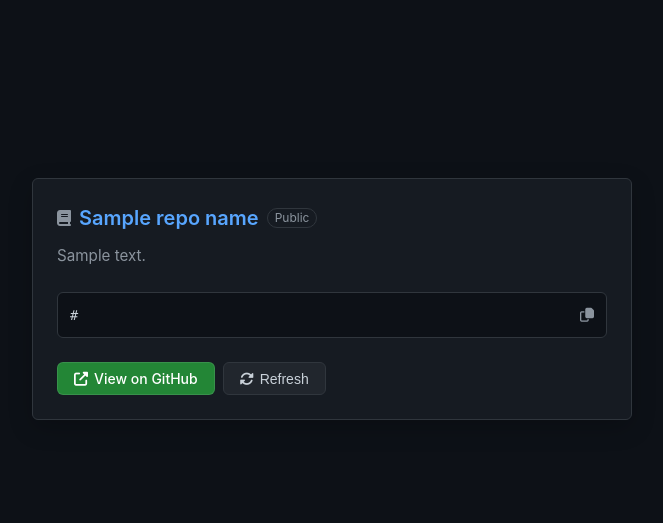
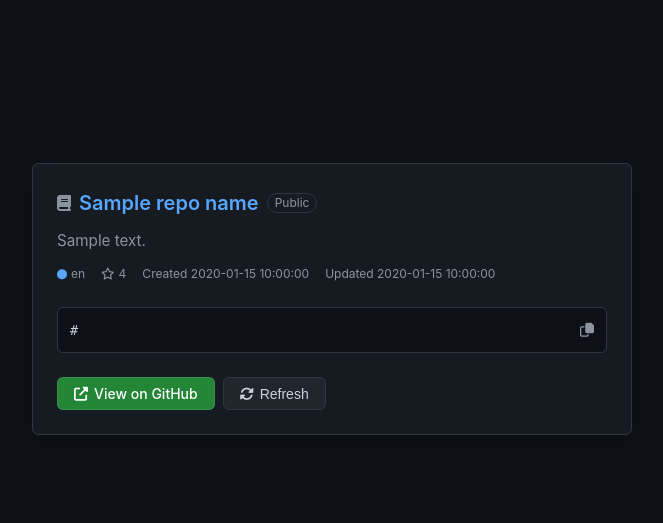
Before and after one commit to nikanikoo/random_repository_github, a Flask app: template templates/index.html in a window 1280 px wide. Shown: the part 66-589 px from the top of the page, without its empty margins (308-971 px from the left). Run offline with Flask 3, Linux system fonts and the light colour scheme; the template is opened without the code that fills it: most values are stand-ins (such as "Sample title", 1, 10 or a date in 2020).

Commit message:
feat: implement random repository search with UI enhancements

```diff
--- a/app.py
+++ b/app.py
@@ -3,6 +3,7 @@
 import random
 import os
 import time
+import datetime
 from dotenv import load_dotenv
 
 # Load environment variables from .env file
@@ -17,56 +18,46 @@
 
 # Configuration
 GITHUB_TOKEN = os.environ.get('GITHUB_TOKEN')  # System-wide token (optional)
-CACHE_TIMEOUT = 1800  # 30 minutes
-
-# Simple cache
-cache = {
-    'repositories': [],
-    'last_updated': 0
-}
 
 def get_repositories():
-    current_time = time.time()
-
-    # If cache is valid, return it
-    if cache['repositories'] and (current_time - cache['last_updated'] < CACHE_TIMEOUT):
-        return cache['repositories']
-
     try:
-        headers = {'User-Agent': 'RandomRepoApp/1.0'}
+        headers = {
+            'User-Agent': 'RandomRepoApp/1.0',
+            'Accept': 'application/vnd.github.v3+json'
+        }
 
         # Priority: 1. Logged-in user token, 2. System-wide GITHUB_TOKEN
         token = session.get('access_token') or GITHUB_TOKEN
         if token:
             headers['Authorization'] = f'token {token}'
 
-        random_since = random.randint(1, 100000000)
+        start_date = datetime.date(2008, 1, 1)
+        end_date = datetime.date.today()
+        time_between = end_date - start_date
+        random_days = random.randrange(time_between.days)
+        random_date = start_date + datetime.timedelta(days=random_days)
 
-        response = requests.get(
-            f'https://api.github.com/repositories?since={random_since}',
-            headers=headers,
-            timeout=10
-        )
+        random_page = random.randint(1, 5)
+
+        sort_options = ['stars', 'forks', 'updated', '']
+        random_sort = random.choice(sort_options)
+        random_order = random.choice(['asc', 'desc'])
+        search_query = f'stars:>=0+created:{random_date}'
+        search_url = f'https://api.github.com/search/repositories?q={search_query}&per_page=100&page={random_page}'
+
+        if random_sort:
+            search_url += f'&sort={random_sort}&order={random_order}'
+
+        response = requests.get(search_url, headers=headers, timeout=15)
 
         if response.status_code == 200:
-            repos = response.json()
-            if repos:
-                cache['repositories'] = repos
-                cache['last_updated'] = current_time
-                return cache['repositories']
-
-        if cache['repositories']:
-            return cache['repositories']
-
-        response = requests.get('https://api.github.com/repositories', headers=headers, timeout=10)
-        if response.status_code == 200:
-            cache['repositories'] = response.json()
-            cache['last_updated'] = current_time
-            return cache['repositories']
+            data = response.json()
+            return data.get('items', [])
 
         return None
-    except Exception:
-        return cache['repositories'] if cache['repositories'] else None
+    except Exception as e:
+        print(f"Error fetching repositories: {e}")
+        return None
 
 @app.route('/')
 def index():
@@ -87,11 +78,26 @@
     repo_url = random_repo['html_url']
     repo_name = random_repo['full_name']
     repo_description = random_repo.get('description', 'No description available.')
+    stars = random_repo.get('stargazers_count', 0)
+    language = random_repo.get('language', 'Unknown')
+
+    # Format dates for the UI
+    updated_at = random_repo.get('updated_at', '')
+    if updated_at:
+        updated_at = updated_at.split('T')[0]
+
+    created_at = random_repo.get('created_at', '')
+    if created_at:
+        created_at = created_at.split('T')[0]
 
     return render_template('index.html',
                          repo_url=repo_url,
                          repo_name=repo_name,
                          repo_description=repo_description,
+                         stars=stars,
+                         language=language,
+                         updated_at=updated_at,
+                         created_at=created_at,
                          user=user_info)
 
 @app.route('/login')
--- a/static/css/style.css
+++ b/static/css/style.css
@@ -90,8 +90,22 @@
 .repo-description {
     color: var(--color-fg-muted);
     font-size: 0.95rem;
+    margin-bottom: 12px;
+    min-height: 1.5em;
+}
+
+.repo-meta {
+    display: flex;
+    gap: 16px;
+    font-size: 12px;
+    color: var(--color-fg-muted);
     margin-bottom: 24px;
-    min-height: 1.5em;
+}
+
+.meta-item {
+    display: flex;
+    align-items: center;
+    gap: 4px;
 }
 
 .url-container {
--- a/templates/index.html
+++ b/templates/index.html
@@ -38,6 +38,32 @@
             </div>
 
             <p class="repo-description">{{ repo_description }}</p>
+
+            <div class="repo-meta">
+                {% if language and language != 'Unknown' %}
+                <span class="meta-item">
+                    <i class="fas fa-circle" style="font-size: 10px; color: var(--color-accent-fg);"></i>
+                    {{ language }}
+                </span>
+                {% endif %}
+
+                <span class="meta-item">
+                    <i class="far fa-star"></i>
+                    {{ stars }}
+                </span>
+
+                {% if created_at %}
+                <span class="meta-item">
+                    Created {{ created_at }}
+                </span>
+                {% endif %}
+
+                {% if updated_at %}
+                <span class="meta-item">
+                    Updated {{ updated_at }}
+                </span>
+                {% endif %}
+            </div>
 
             <div class="url-container" id="copy_url" onclick="copyDivToClipboard()">
                 <span class="url-text">{{ repo_url }}</span>
```
